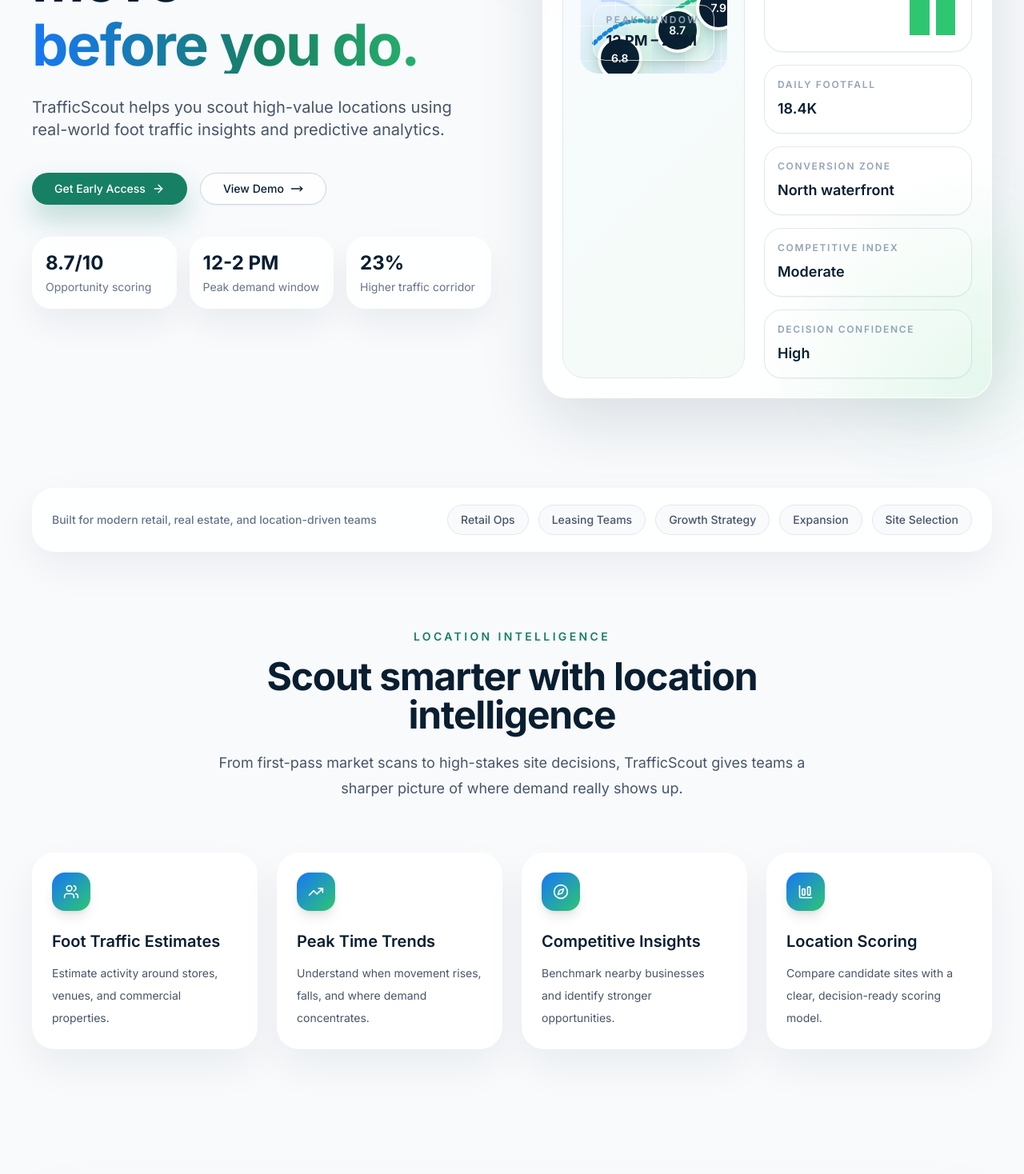
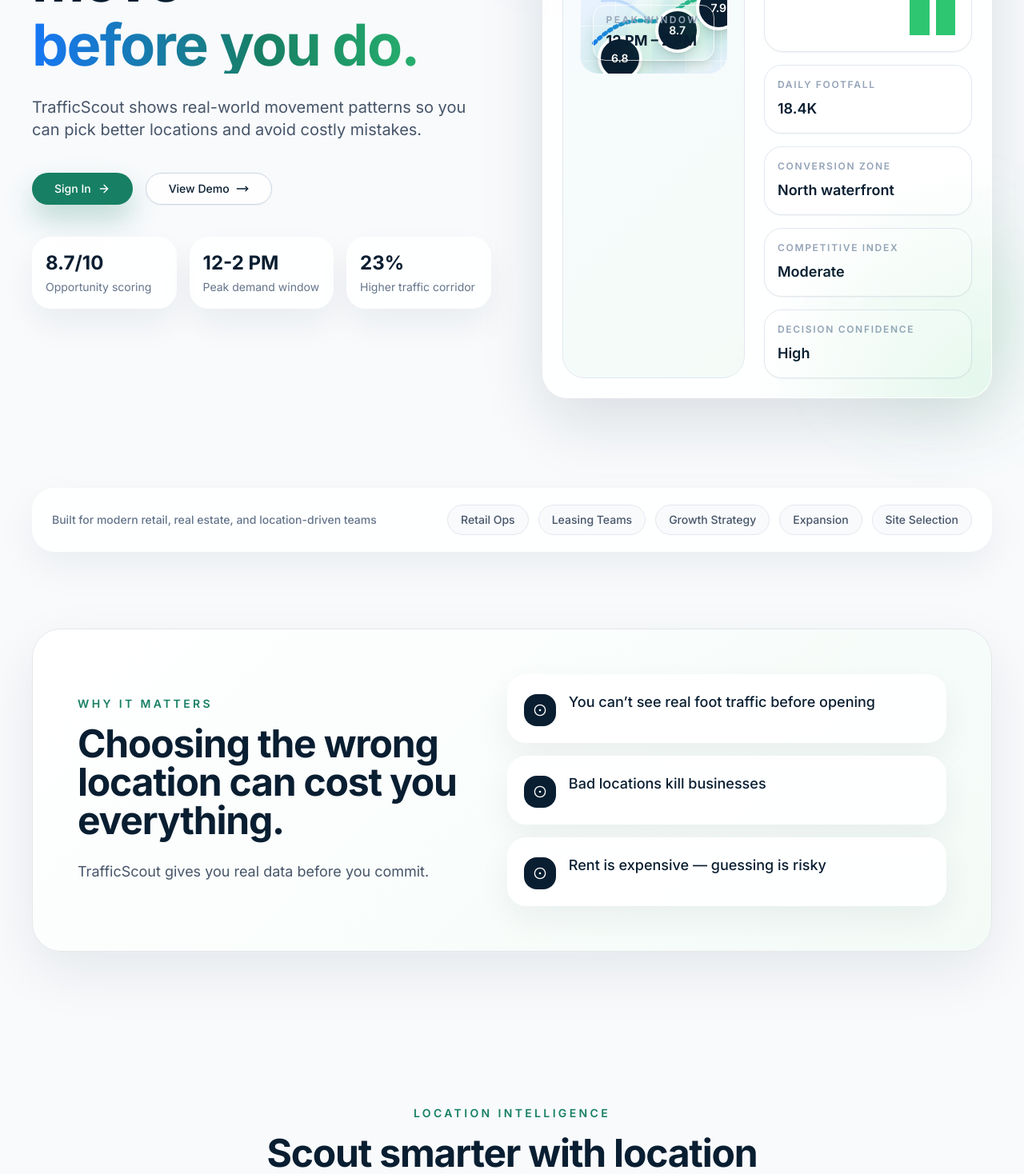
Before and after one commit to Sailornaut/FlowMap, a React (Vite) app: page / in a window 1280 px wide. Shown: the part 500-1968 px from the top of the page at 80% size. Built offline with nearby package versions, Linux system fonts and the light colour scheme; no server answers.

Commit message:
Update landing page messaging

```diff
--- a/src/pages/Landing.jsx
+++ b/src/pages/Landing.jsx
@@ -327,7 +327,7 @@
               <RouterLink to="/app">View Demo</RouterLink>
             </Button>
             <Button asChild className="rounded-full bg-[#177F64] px-5 text-white shadow-[0_16px_32px_rgba(23,127,100,0.24)] hover:bg-[#146b56]">
-              <a href="#cta">Get Early Access</a>
+              <RouterLink to="/app">Sign In</RouterLink>
             </Button>
           </div>
         </div>
@@ -348,15 +348,15 @@
                 </span>
               </h1>
               <p className="mt-7 max-w-xl text-lg leading-8 text-slate-600 md:text-xl">
-                TrafficScout helps you scout high-value locations using real-world foot traffic insights and predictive analytics.
+                TrafficScout shows real-world movement patterns so you can pick better locations and avoid costly mistakes.
               </p>
 
               <div className="mt-10 flex flex-col gap-4 sm:flex-row">
                 <Button asChild size="lg" className="rounded-full bg-[#177F64] px-7 text-white shadow-[0_18px_34px_rgba(23,127,100,0.26)] hover:bg-[#146b56]">
-                  <a href="#cta">
-                    Get Early Access
+                  <RouterLink to="/app">
+                    Sign In
                     <ArrowRight className="h-4 w-4" />
-                  </a>
+                  </RouterLink>
                 </Button>
                 <Button asChild size="lg" variant="outline" className="rounded-full border-slate-300 bg-white/90 px-7 text-[#091E31] hover:bg-white">
                   <RouterLink to="/app">
@@ -402,6 +402,41 @@
                   >
                     {pill}
                   </div>
+                ))}
+              </div>
+            </div>
+          </div>
+        </section>
+
+        <section className="px-6 py-24 lg:px-10">
+          <div className="mx-auto max-w-7xl rounded-[36px] border border-[#091E31]/8 bg-[linear-gradient(135deg,#fff_0%,#f3fbf7_100%)] px-8 py-14 shadow-[0_26px_70px_rgba(9,30,49,0.08)] lg:px-14">
+            <div className="grid gap-10 lg:grid-cols-[0.95fr_1.05fr] lg:items-center">
+              <Reveal>
+                <div className="max-w-xl">
+                  <p className="text-sm font-semibold uppercase tracking-[0.24em] text-[#177F64]">Why It Matters</p>
+                  <h2 className="mt-4 text-3xl font-bold tracking-tight text-[#091E31] md:text-5xl">
+                    Choosing the wrong location can cost you everything.
+                  </h2>
+                  <p className="mt-6 text-lg leading-8 text-slate-600">
+                    TrafficScout gives you real data before you commit.
+                  </p>
+                </div>
+              </Reveal>
+
+              <div className="grid gap-4">
+                {[
+                  "You can’t see real foot traffic before opening",
+                  "Bad locations kill businesses",
+                  "Rent is expensive — guessing is risky",
+                ].map((item, index) => (
+                  <Reveal key={item} delay={index * 0.08}>
+                    <div className="flex items-start gap-4 rounded-[24px] border border-white/80 bg-white/90 p-5 shadow-[0_16px_40px_rgba(9,30,49,0.06)]">
+                      <div className="mt-1 flex h-10 w-10 shrink-0 items-center justify-center rounded-2xl bg-[#091E31] text-white shadow-sm">
+                        <CircleDot className="h-4 w-4" />
+                      </div>
+                      <p className="text-base font-medium leading-7 text-[#091E31] sm:text-lg">{item}</p>
+                    </div>
+                  </Reveal>
                 ))}
               </div>
             </div>
```
